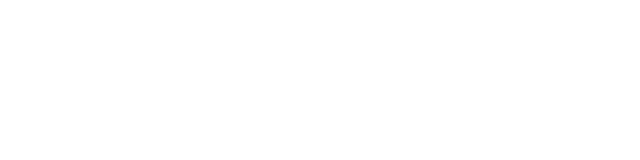
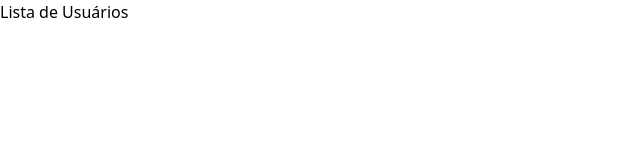
Before and after one commit to GustaaSZ/LoginProject-Frontend, a React (Vite) app: page /listar-usuarios in a window 1280 px wide. Shown: the top 160 px of the page, without its empty margins (0-640 px from the left). Built offline with nearby package versions, Linux system fonts and the light colour scheme.

Commit message:
style: updating the usersList screen and the variable name in register screen

```diff
--- a/src/pages/Cadastro/index.jsx
+++ b/src/pages/Cadastro/index.jsx
@@ -1,5 +1,5 @@
 import { useRef } from "react"
-import { Link } from "react-router-dom"
+import { Link, useNavigate } from "react-router-dom"
 import Header from "../componentes/header"
 import api from "../../services/api"
 
@@ -8,7 +8,8 @@
     // Criando uma referência de cada Input
     const nameRef = useRef()
     const emailRef = useRef()
-    const passworfRef = useRef()
+    const passwordRef = useRef()
+    const navigate = useNavigate()
 
     // Função pra pegar os dados ao clicar no botão de cadastrar
     async function handleSubmit(event){
@@ -18,9 +19,11 @@
             await api.post('/cadastro', { // envia requisição no método post com os dados que o back end espera (name,email,senha)
                 name: nameRef.current.value,
                 email: emailRef.current.value,
-                password: passworfRef.current.value
+                password: passwordRef.current.value
             })
             alert(`Usuário ${nameRef.current.value} cadastrado`)
+            navigate('/login') // -> se o cadastro deu certo, navega pra login
+
         } catch(err){ // trato aqui
             alert('Erro ao cadastrar usuario')
         }
@@ -36,7 +39,7 @@
                 <form className="flex flex-col gap-4 mx-5 my-4 mb-8 w-full" onSubmit={handleSubmit}>
                     <input ref={nameRef} placeholder="Name" type="text" className="rounded-lg focus:outline-none"></input>
                     <input ref={emailRef} placeholder="E-mail" type="email" className="rounded-lg focus:outline-none "></input>
-                    <input ref={passworfRef} placeholder="Password" type="password" className="rounded-lg focus:outline-none"></input>
+                    <input ref={passwordRef} placeholder="Password" type="password" className="rounded-lg focus:outline-none"></input>
                     <button className="text-zinc-50 font-bold bg-blue-500 h-10 rounded-lg hover:bg-blue-700 mt-8">  Cadastar  </button>
                 </form>
                 <Link to={"/login"} className="text-blue-600 hover:underline mt-3">Já possui uma conta? Faça Login</Link>
--- a/src/pages/lista/index.jsx
+++ b/src/pages/lista/index.jsx
@@ -1,6 +1,8 @@
-function Lista (){
+function ListarUsuarios (){
     return (
-        <div></div>
+        <div>
+            <h2>Lista de Usuários</h2>
+        </div>
     )
 }
-export default Lista
+export default ListarUsuarios
```
